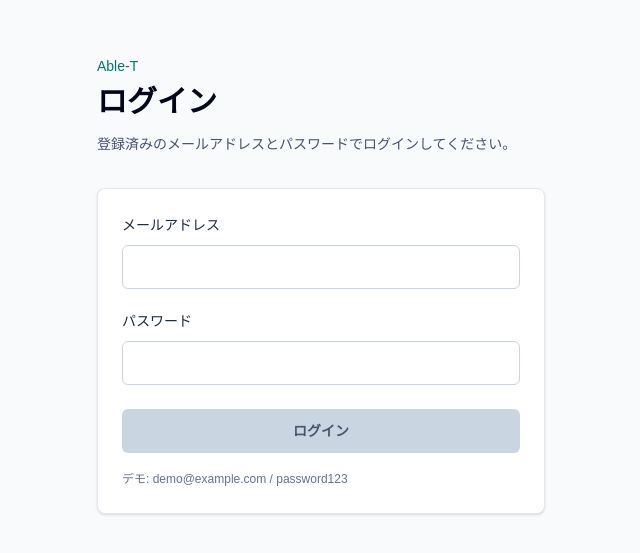
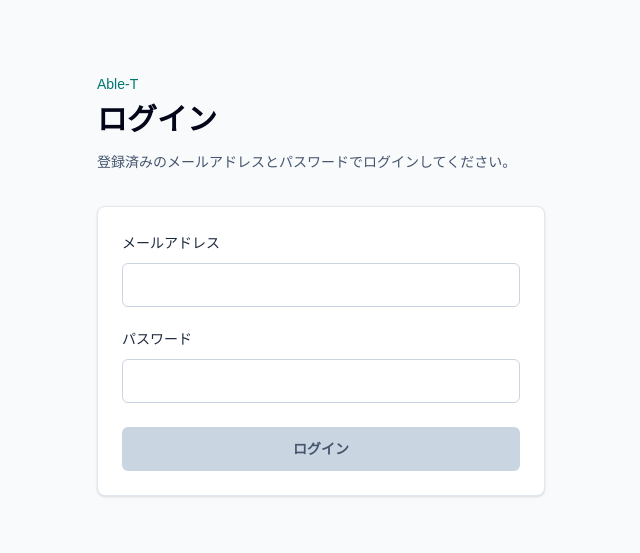
Before and after one commit to Greatnishioka/ableT-FE, a Next.js app: page /login in a window 1280 px wide. Shown: the part 115-668 px from the top of the page, without its empty margins (319-959 px from the left). Built offline with nearby package versions, Linux system fonts and the light colour scheme; no server answers; what openapi-fetch would draw is missing.

Commit message:
不要な表示を削除

```diff
--- a/src/view/login/login-view.tsx
+++ b/src/view/login/login-view.tsx
@@ -79,10 +79,6 @@ export function LoginView({
           >
             {viewModel.isSubmitting ? "ログイン中..." : "ログイン"}
           </button>
-
-          <p className="mt-4 text-xs leading-5 text-slate-500">
-            デモ: demo@example.com / password123
-          </p>
         </form>
       </section>
     </main>
```
